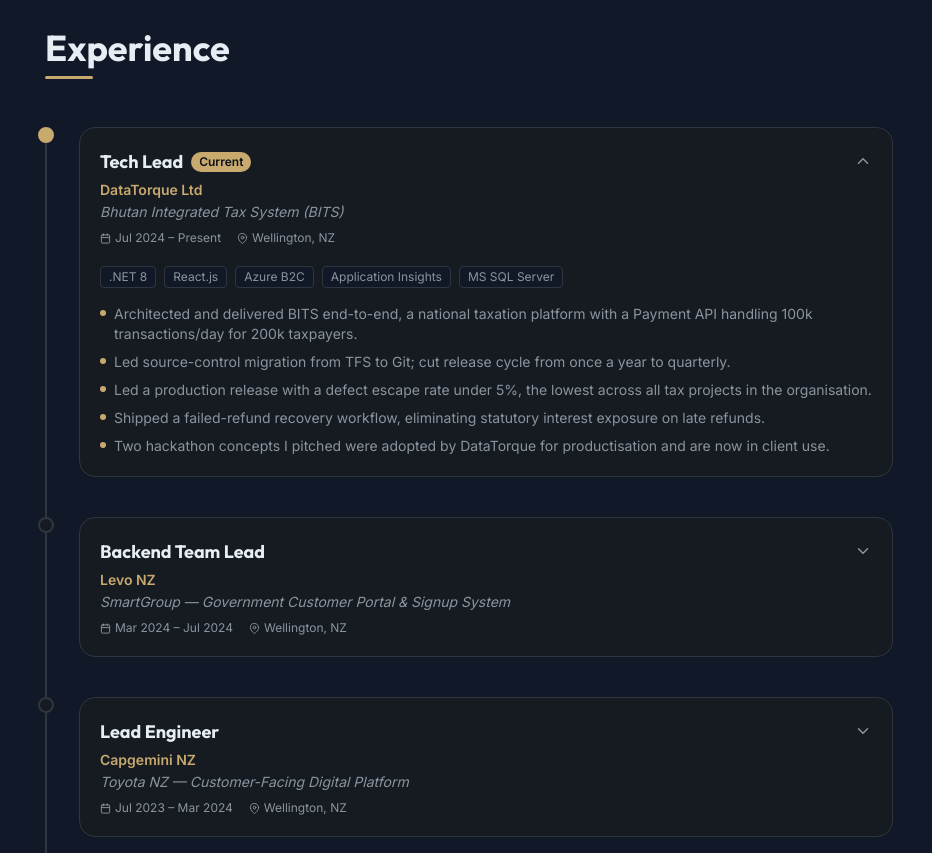
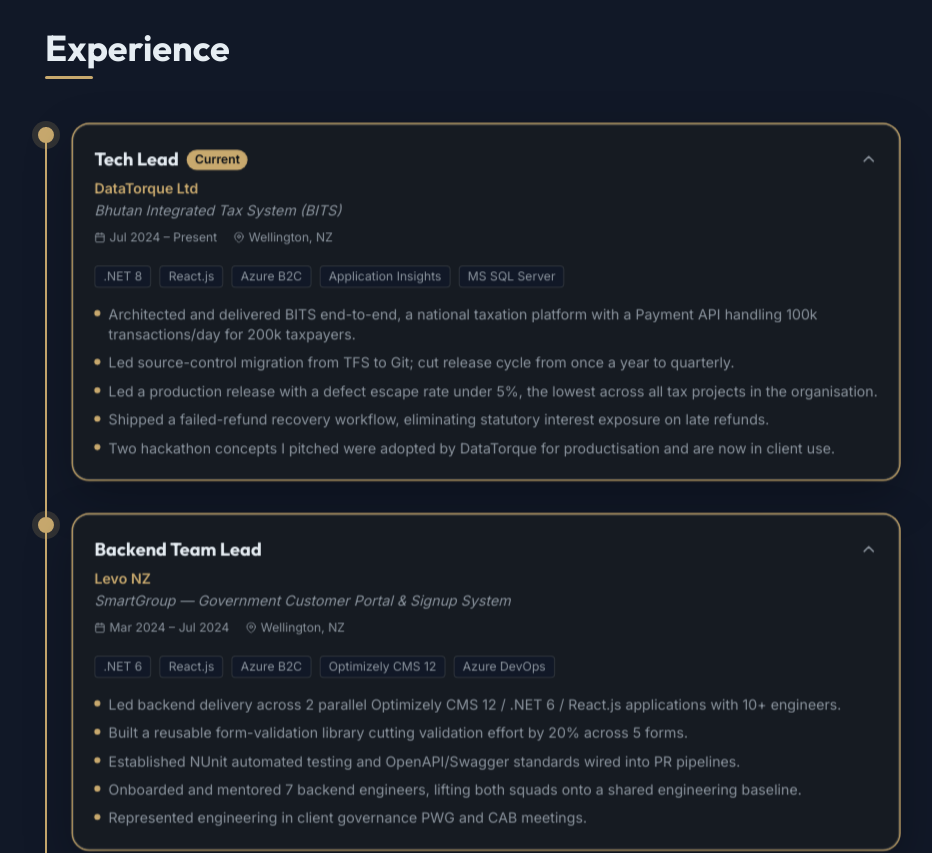
Before and after one commit to niraj-nagtilak1990/niraj-nagtilak1990.github.io, a React (Vite) app: page / in a window 1280 px wide. Shown: the part 2100-2953 px from the top of the page, without its empty margins (171-1103 px from the left). Built offline with nearby package versions, Linux system fonts and the light colour scheme.

Commit message:
stand out experiance section

```diff
--- a/src/components/sections/Experience.jsx
+++ b/src/components/sections/Experience.jsx
@@ -1,29 +1,50 @@
-import { useState } from 'react';
-import { motion, AnimatePresence } from 'framer-motion';
+import { useState, useRef, useEffect } from 'react';
+import { motion, AnimatePresence, useInView } from 'framer-motion';
 import { FiMapPin, FiCalendar, FiChevronDown, FiChevronUp, FiAward } from 'react-icons/fi';
 import AnimatedSection from '../ui/AnimatedSection.jsx';
 import { experience, education } from '../../data/experience.js';
 
 function ExperienceCard({ job, index }) {
   const [open, setOpen] = useState(index === 0);
+  const ref    = useRef(null);
+  // Active when card occupies the middle band of the viewport
+  const active = useInView(ref, { margin: '-10% 0px -35% 0px', once: false });
+
+  // Scroll-driven expand / collapse
+  useEffect(() => { setOpen(active); }, [active]);
 
   return (
     <AnimatedSection delay={index * 0.08}>
       <div
+        ref={ref}
         className="relative pl-5 sm:pl-8 pb-10"
-        style={{ borderLeft: '2px solid var(--border)' }}
+        style={{
+          borderLeft: `2px solid ${active ? 'var(--primary)' : 'var(--border)'}`,
+          transition: 'border-color 0.4s ease',
+        }}
       >
         {/* Timeline dot */}
-        <div
+        <motion.div
           className="absolute -left-[9px] top-0 w-4 h-4 rounded-full border-2"
-          style={{
-            background: job.current ? 'var(--primary)' : 'var(--card)',
-            borderColor: job.current ? 'var(--primary)' : 'var(--border)',
-            boxShadow: job.current ? '0 0 0 4px rgba(var(--primary-rgb), 0.15)' : 'none',
+          animate={{
+            background:   active || job.current ? 'var(--primary)' : 'var(--card)',
+            borderColor:  active || job.current ? 'var(--primary)' : 'var(--border)',
+            boxShadow:    active ? '0 0 0 6px rgba(200,169,110,0.18)' : 'none',
           }}
+          transition={{ duration: 0.35 }}
         />
 
-        <div className="glass rounded-2xl overflow-hidden">
+        <motion.div
+          className="glass rounded-2xl overflow-hidden"
+          animate={active ? {
+            scale:     1.015,
+            boxShadow: '0 16px 48px rgba(0,0,0,0.25), 0 0 0 1.5px var(--primary)',
+          } : {
+            scale:     1,
+            boxShadow: '0 0 0 rgba(0,0,0,0)',
+          }}
+          transition={{ duration: 0.35, ease: 'easeOut' }}
+        >
           {/* Header — always visible */}
           <button
             className="w-full text-left p-5 flex items-start justify-between gap-4"
@@ -100,7 +121,7 @@
               </motion.div>
             )}
           </AnimatePresence>
-        </div>
+        </motion.div>
       </div>
     </AnimatedSection>
   );
```
